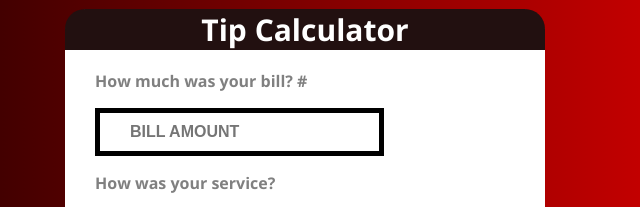
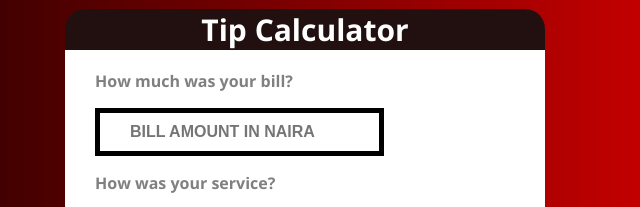
Before and after one commit to Adecodess/Tip-Calculator, a plain HTML site: page index.html in a window 1280 px wide. Shown: the part 151-358 px from the top of the page, 335-975 px from the left. Drawn offline with nearby package versions, Linux system fonts and the light colour scheme; a web font is replaced by a local one.

Commit message:
adding naira to the bill amount

```diff
--- a/index.html
+++ b/index.html
@@ -18,8 +18,8 @@
         </header>
 
         <form action="">
-            <p>How much was your bill? #</p>
-            <input type="text" id="billamt" placeholder="Bill Amount">
+            <p>How much was your bill? </p>
+                <input type="text" id="billamt" placeholder="Bill Amount in Naira">
 
 
 
```
